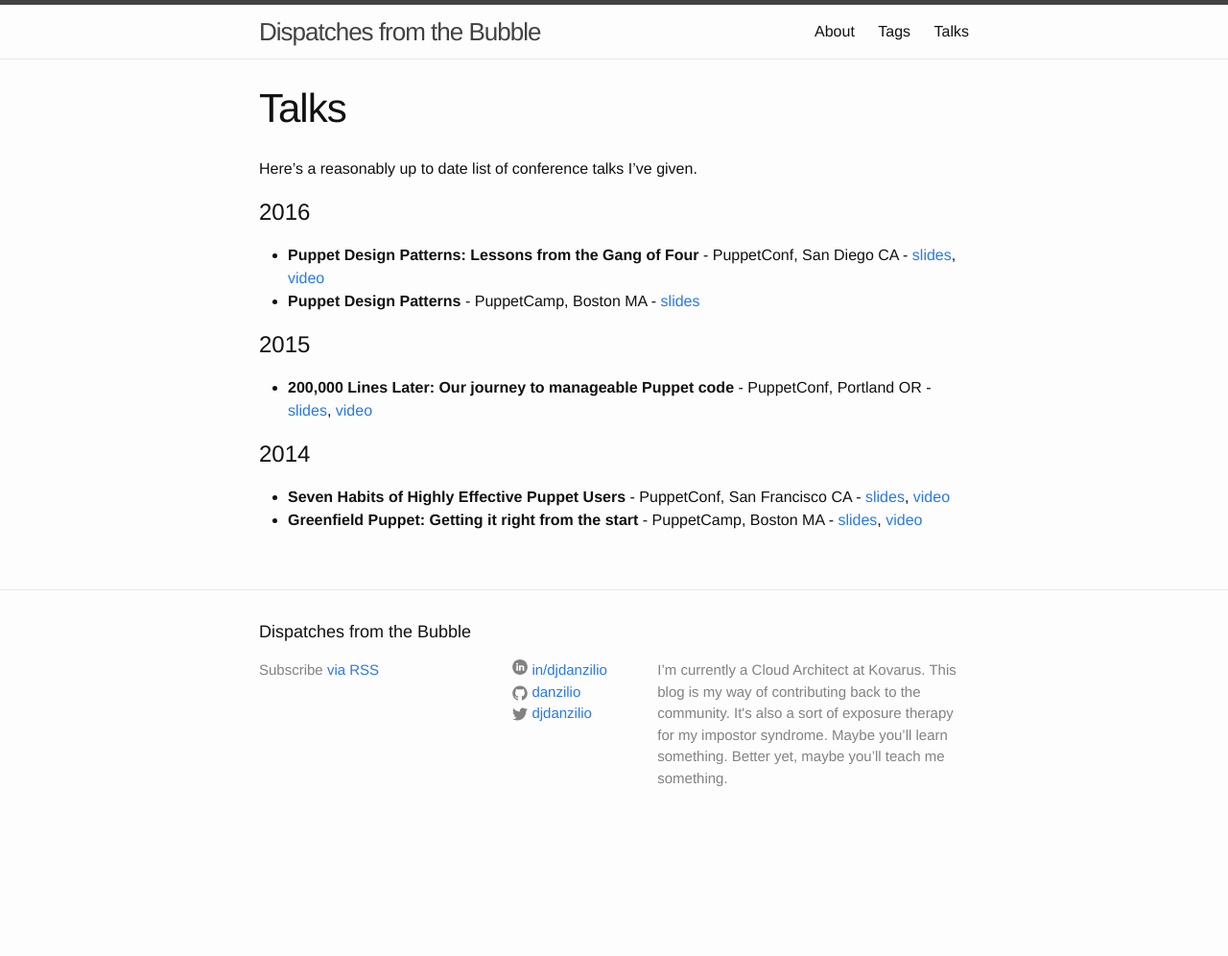
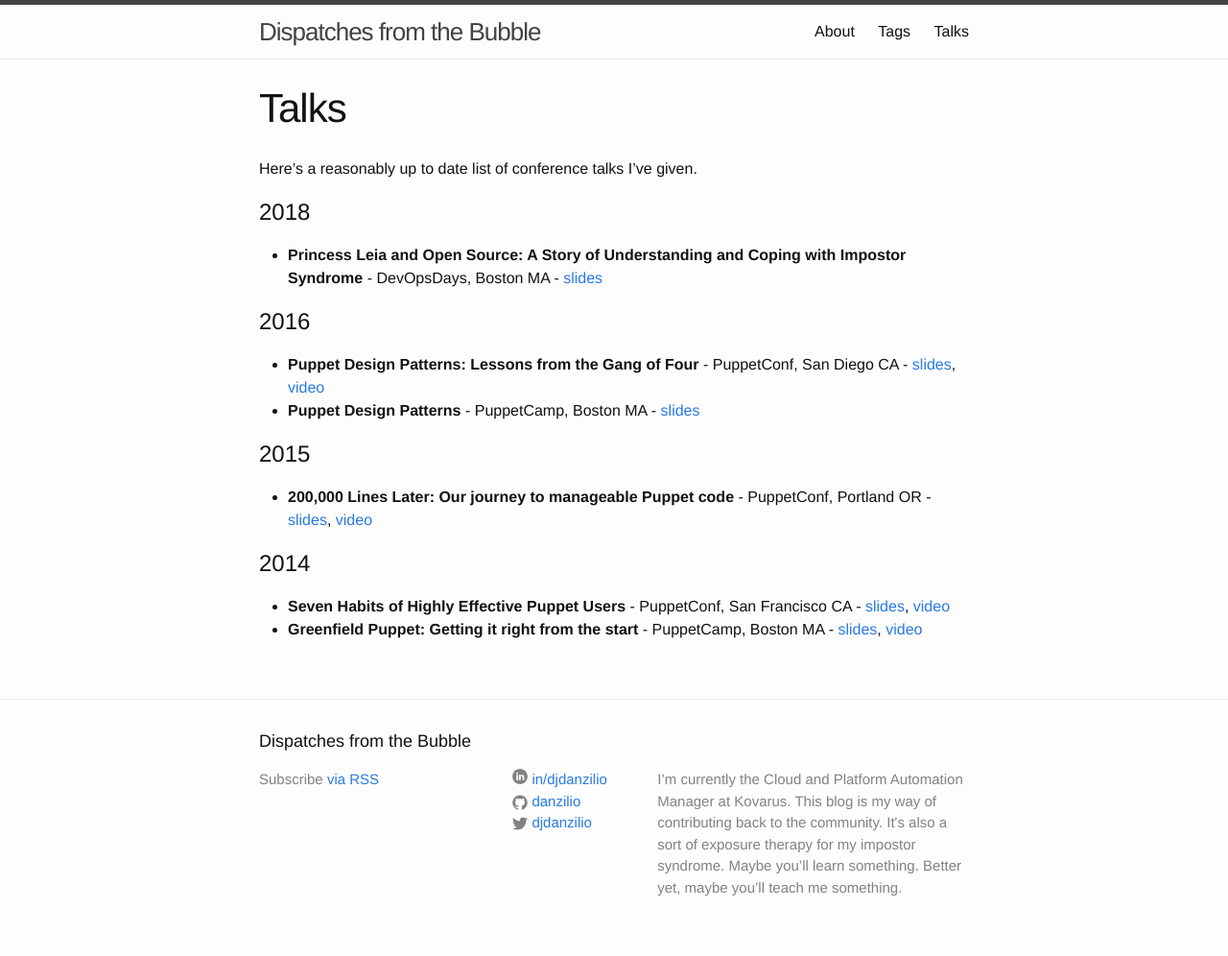
Before and after one commit to danzilio/danzilio.github.io, a Jekyll site: the page built from talks.md, in a window 1280 px wide. Shown: the whole page at 96% size. Built offline with Jekyll 4.4.1, drawn with Linux system fonts in a browser that asks for light colours; before the commit the page ends 900 px from its top, so only the background shows below that.

Commit message:
Updating about and talks

```diff
--- a/_config.yml
+++ b/_config.yml
@@ -1,10 +1,10 @@
 # Site settings
 title: Dispatches from the Bubble
 description: >
-  I’m currently a Cloud Architect at Kovarus. This blog is my way of
-  contributing back to the community. It's also a sort of exposure therapy for
-  my impostor syndrome. Maybe you’ll learn something. Better yet, maybe you’ll
-  teach me something.
+  I’m currently the Cloud and Platform Automation Manager at Kovarus. This blog
+  is my way of contributing back to the community. It's also a sort of exposure
+  therapy for my impostor syndrome. Maybe you’ll learn something. Better yet,
+  maybe you’ll teach me something.
 tagline: Random musings of an Op
 baseurl: ""
 url: "http://blog.danzil.io"
--- a/talks.md
+++ b/talks.md
@@ -4,6 +4,8 @@ title: Talks
 permalink: /talks/
 ---
 Here's a reasonably up to date list of conference talks I've given.
+# 2018
+- **Princess Leia and Open Source: A Story of Understanding and Coping with Impostor Syndrome** - DevOpsDays, Boston MA - [slides](https://www.slideshare.net/DavidDanzilio/princess-leia-and-open-source-a-story-of-understanding-and-coping-with-impostor-syndrome)
 
 # 2016
 - **Puppet Design Patterns: Lessons from the Gang of Four** - PuppetConf, San Diego CA - [slides](http://www.slideshare.net/DavidDanzilio/puppet-design-patterns-puppetconf), [video](https://www.youtube.com/watch?v=XQwBv3eBHQA)
```
Also changed, not shown: about.md (+1 -1 lines), Gemfile.lock.
